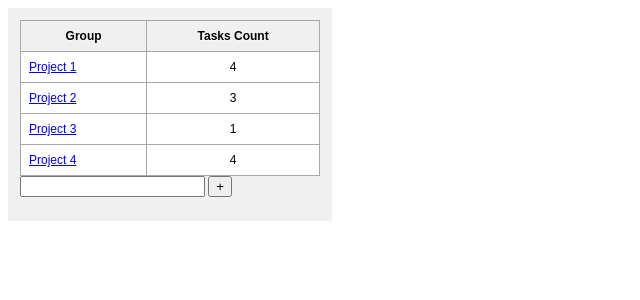
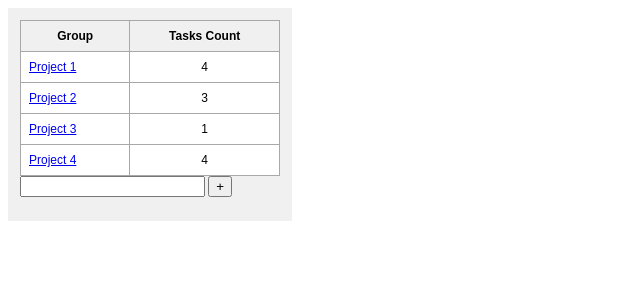
Before and after one commit to panedrone/sdm_demo_python_flask_todolist, a Flask app: page / in a window 1280 px wide. Shown: the top 300 px of the page, without its empty margins (0-640 px from the left). Run offline with Flask 2, Linux system fonts and the light colour scheme; data comes from the database, SQL or seed files in the repository.

Commit message:
adapted for sdm v1.195

```diff
--- a/templates/home.html
+++ b/templates/home.html
@@ -26,7 +26,7 @@
                 font-size:12px;
                 border: solid 1px #666;
                 border-collapse: collapse;
-                min-width: 300px;
+                min-width: 260px;
             }
             .section th {
                 border: solid 1px #a8a8a8;
```
Also changed, not shown: demo-python-flask.png.
